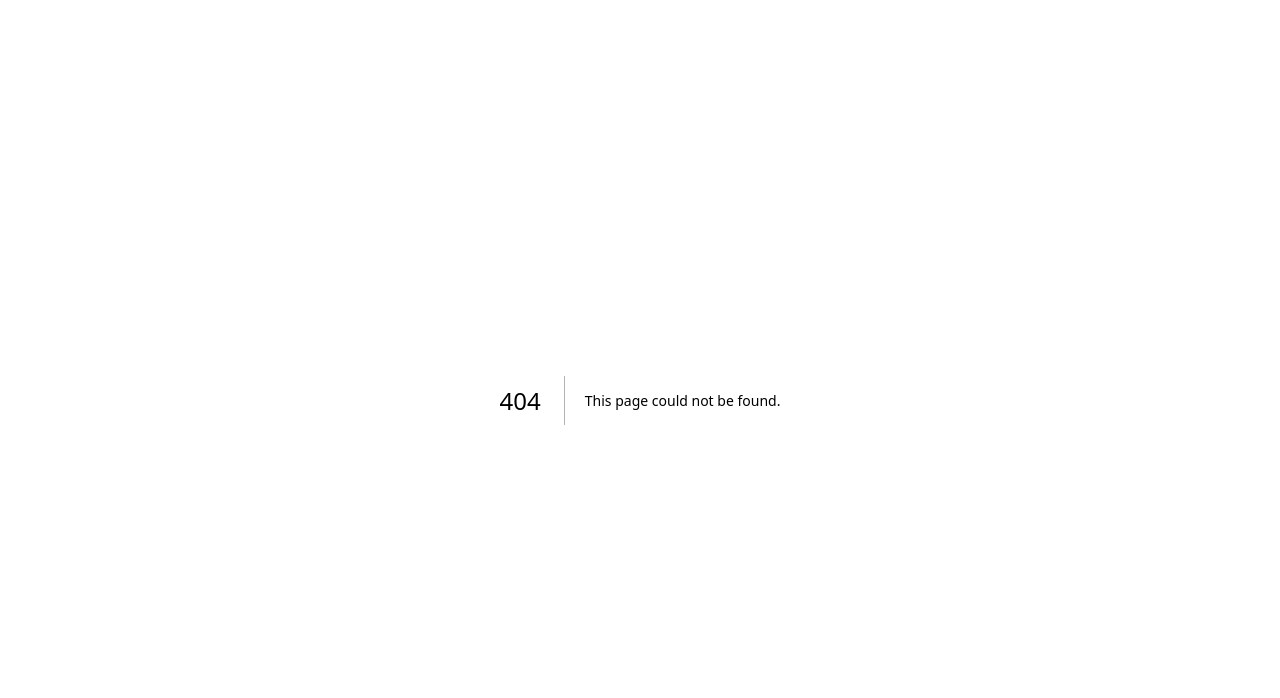
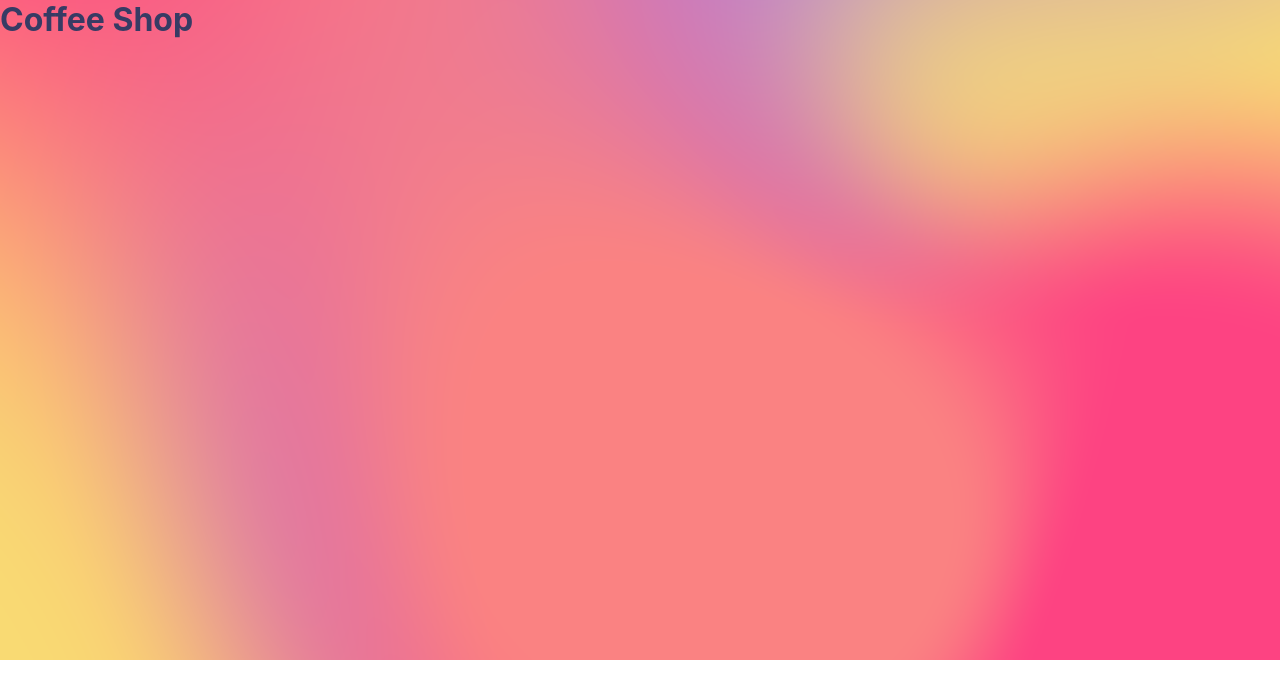
Before and after one commit to mrprg/first-next.js-app-coffe-website-, a Next.js app in the folder cofee-website/: page /coffee-store/1 in a window 1280 px wide. Before the commit this address had no page. Shown: the top 698 px of the page. Built offline with nearby package versions, Linux system fonts and the light colour scheme.

Commit message:
learning how to use router in Next

```diff
--- /dev/null
+++ b/cofee-website/pages/coffee-store/[id].js
@@ -0,0 +1,9 @@
+import { useRouter } from 'next/router'
+const CoffeeStore = () => {
+    const router = useRouter();
+    return (
+        <h1>Coffee Shop</h1>
+    )
+};
+
+export default CoffeeStore;
```
